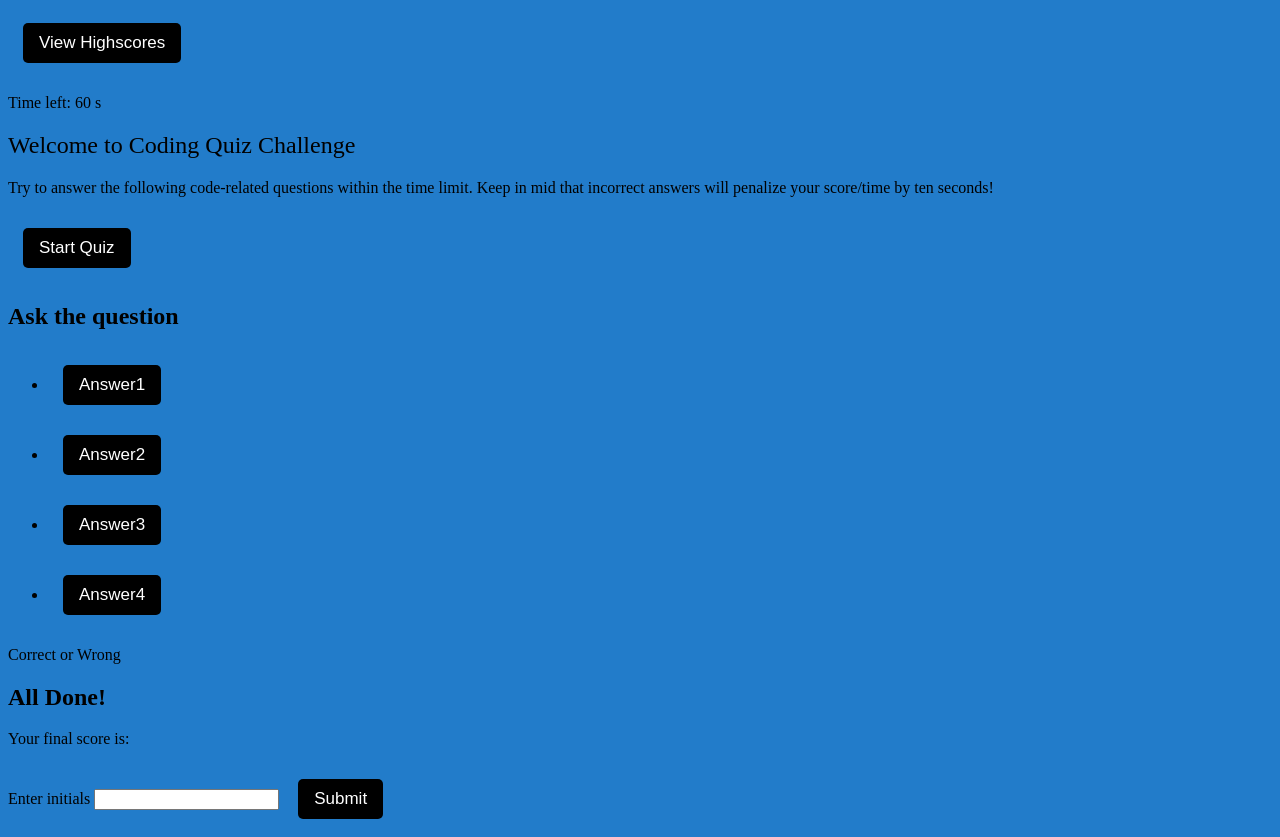
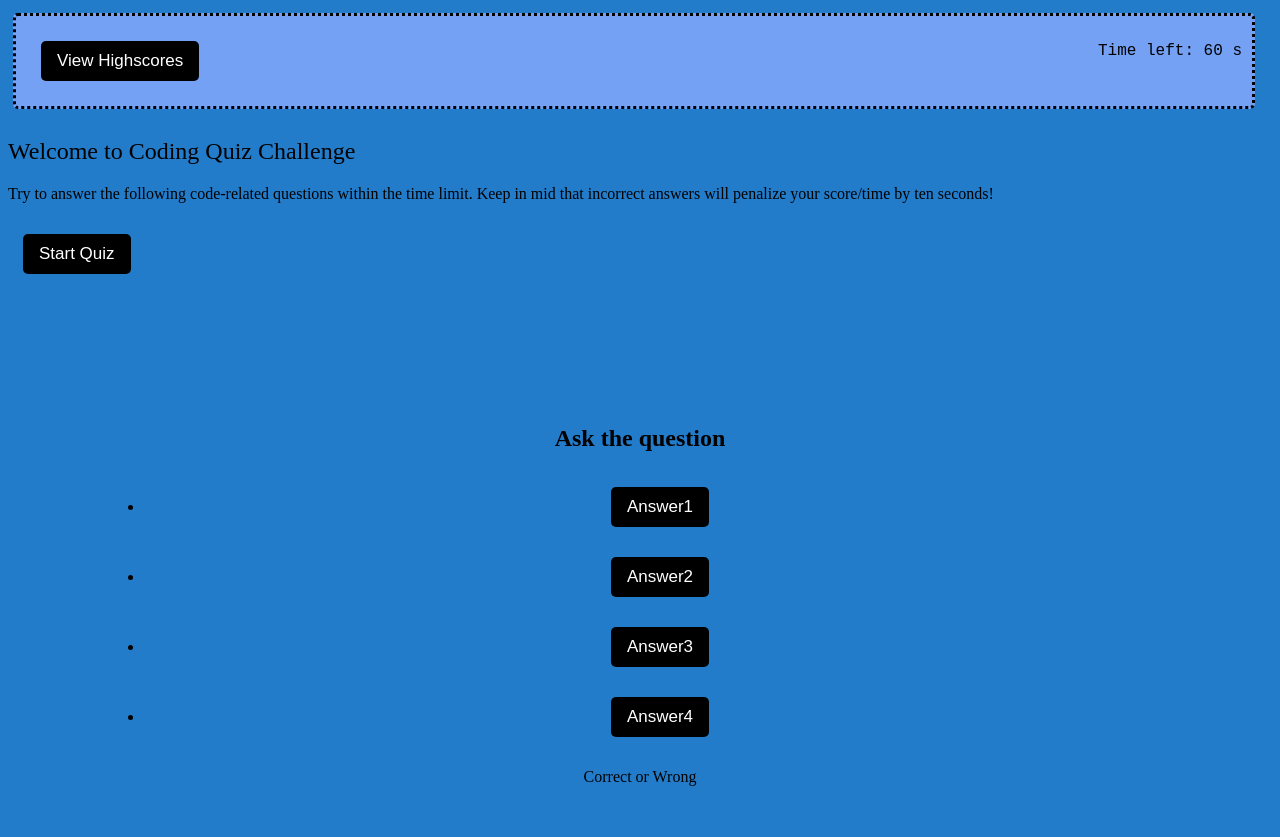
Before and after one commit to Thomas-Barnhart/Coding-Mini-Quiz, a plain HTML site: page index.html in a window 1280 px wide. Shown: the top 837 px of the page. Drawn offline with Linux system fonts and the light colour scheme.

Commit message:
second commit to update js and css

```diff
--- a/assets/style.css
+++ b/assets/style.css
@@ -1,30 +1,26 @@
-/* NavBar Content */
-.right {
+#score-check {
+    float: left;
+}
+
+#timer {
     float: right;
 }
 
-.left {
-    float: left;
-}
-
-#nav {
+.header {
     display: block;
-    background-color: rgb(0, 0, 0);
+    background-color: rgb(116, 161, 243);
     display: inline-block;
     width: 95vw;
-    border: 3px dotted rgb(5, 8, 212);
+    border: 3px dotted rgb(0, 0, 0);
     border-radius: 5px;
     margin: 5px;
     padding: 10px;
     font-family: 'Courier New', Courier, monospace;
 }
 
-.highscoreLink {
-    text-decoration: none;
+.highscore-page:hover {
+    text-decoration: underline;
     color: black;
-}
-.highscoreLink:hover {
-    text-decoration: underline;
 }
 
 body {
@@ -34,10 +30,10 @@ body {
 main {
     justify-content: center;
     align-items: center;
-    margin: auto;
+    margin: 0;
 }
 
-#quizBody {
+#question-page {
     text-align: center;
     justify-content: center;
     padding: 12vh;
```
Also changed, not shown: assets/script.js (+5 -5 lines).
